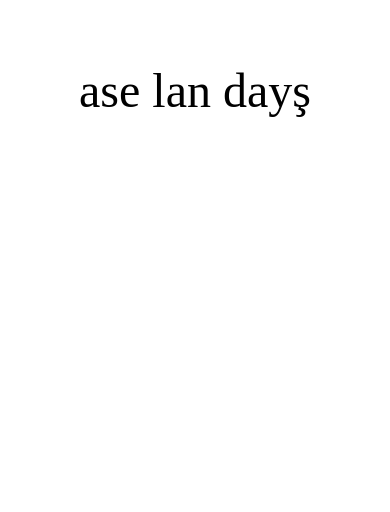
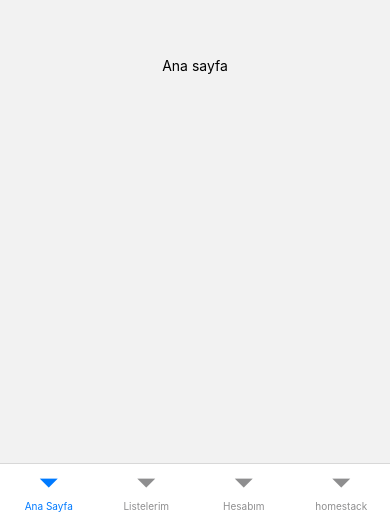
Before and after one commit to monvanCe/react-native-cactus-, a React Native app: screen / in a window 390 px wide. Shown: the part 332-844 px from the top of the page. Built offline with nearby package versions, Linux system fonts and the light colour scheme.

Commit message:
tab navigation

```diff
--- a/src/Login.js
+++ b/src/Login.js
@@ -1,30 +1,71 @@
-import React from 'react'
-import {Platform, StyleSheet, Text, View} from 'react-native'
+import * as React from 'react'
+import {Platform, StyleSheet, Text, View, TouchableOpacity, Button} from 'react-native'
+import { NavigationContainer } from '@react-navigation/native';
+import { createNativeStackNavigator } from '@react-navigation/native-stack';
+import { createBottomTabNavigator } from '@react-navigation/bottom-tabs';
+import tab1 from './Tab1'
 
-  const Register = () =>
+function tab2({navigation}) {
+  return (
+    <View style={{ flex: 1, justifyContent: 'center', alignItems: 'center' }}>
+      <Text>Kategoriler</Text>
+      <Button
+        style={{fontSize: 20, color: 'green'}}
+        styleDisabled={{color: 'red'}}
+        onPress={() => navigation.navigate("Sepetim")}
+        title="Press Me"
+        >
+        Press Me
+      </Button>
+    </View>
+  );
+}
 
-  (
-    <View style={title.container}>
+function tab3() {
+  return (
+    <View style={{ flex: 1, justifyContent: 'center', alignItems: 'center' }}>
+      <Text>Sepetim</Text>
+    </View>
+  );
+}
 
-    <Text style={title.textContainer}> ase lan dayş </Text>
+function tab4() {
+  return (
+    <View style={{ flex: 1, justifyContent: 'center', alignItems: 'center' }}>
+      <Text>Sepetim</Text>
     </View>
+  );
+}
+
+function tab5() {
+  return (
+    <View style={{ flex: 1, justifyContent: 'center', alignItems: 'center' }}>
+      <Text>Sepetim</Text>
+    </View>
+  );
+}
+
+function homestack(){
+  return(
+    <stack.Navigator>
+      <stack.Screen name="Kategoriler" component={tab2} />
+      <stack.Screen name="Sepetim" component={tab3} />
+    </stack.Navigator>
   )
+}
 
-const title = StyleSheet.create({
+const Tab = createBottomTabNavigator();
+const stack = createNativeStackNavigator();
 
-  container:{
-    flex: 1,
-    backgroundColor: 'white',
-    justifyContent: 'center',
-    alignItems: 'center'
-  },
-
-  textContainer:{
-    fontSize : 48,
-    color: 'black',
-    fontFamily: "SourceSansPro-Regular"
-  }
-
-})
-
-export default Register
+export default function App() {
+  return (
+    <NavigationContainer>
+      <Tab.Navigator>
+        <Tab.Screen name="Ana Sayfa" component={tab1} options={{headerShown:false}}/>
+        <Tab.Screen name="Listelerim" component={tab4} />
+        <Tab.Screen name="Hesabım" component={tab5} />
+        <Tab.Screen name="homestack" component={homestack} />
+      </Tab.Navigator>
+    </NavigationContainer>
+  );
+}
--- /dev/null
+++ b/src/Tab1.js
@@ -0,0 +1,12 @@
+import * as React from 'react'
+import {Platform, StyleSheet, Text, View, TouchableOpacity, Button} from 'react-native'
+
+function tab1() {
+    return (
+      <View style={{ flex: 1, justifyContent: 'center', alignItems: 'center' }}>
+        <Text>Ana sayfa</Text>
+      </View>
+    );
+  }
+
+  export default tab1
```
Also changed, not shown: package.json (+6 -1 lines), 1 other file (tests, documents, lock files or other folders).
